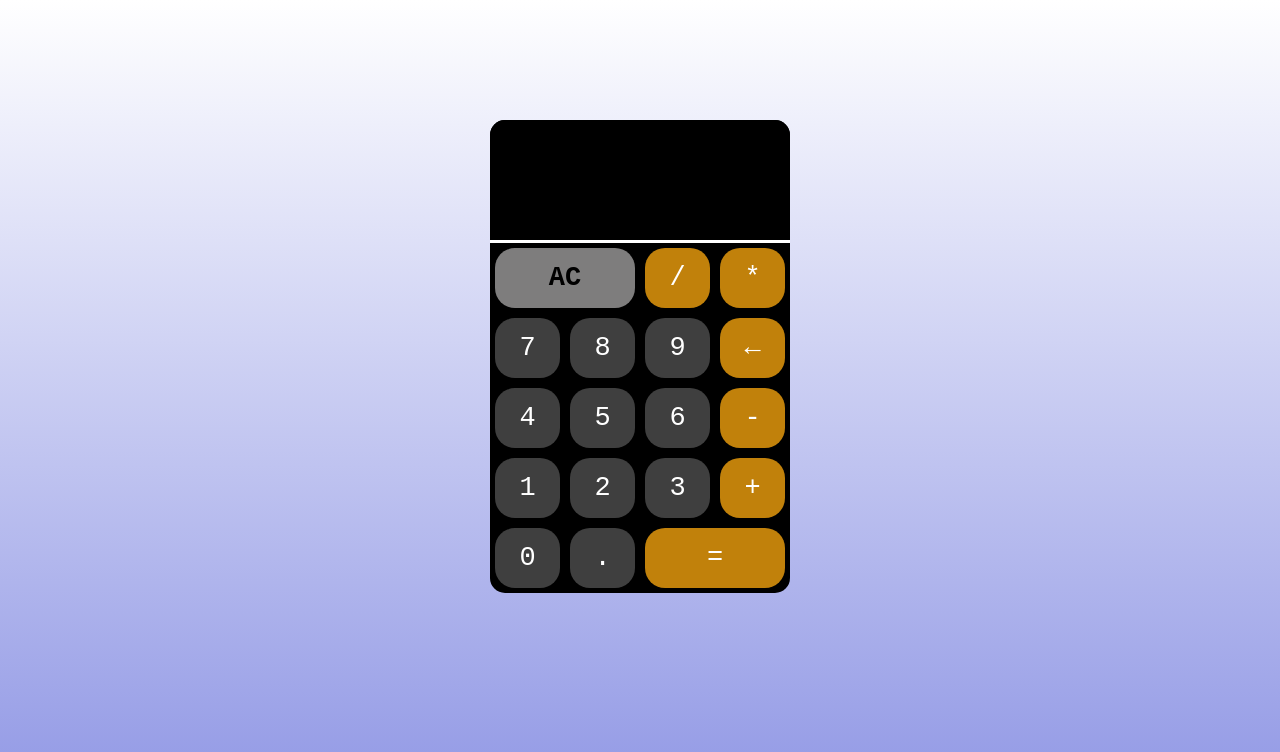
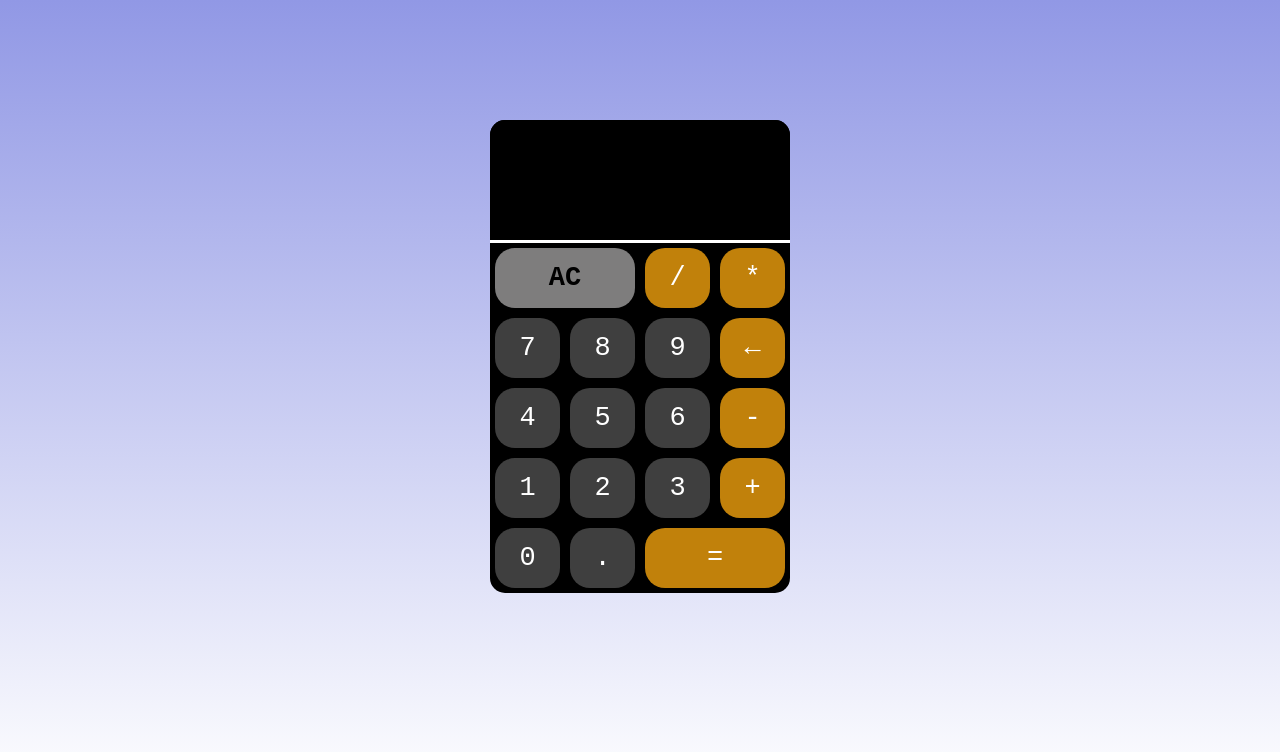
Before and after one commit to VladyslavGilyuk/Calculator-React, a React (Create React App) app: page / in a window 1280 px wide. Shown: the top 752 px of the page. Built offline with nearby package versions, Linux system fonts and the light colour scheme.

Commit message:
color direction changed

```diff
--- a/src/App.css
+++ b/src/App.css
@@ -13,7 +13,7 @@ html {
 body {
   background-repeat: no-repeat;
   background-attachment: fixed;
-  background: linear-gradient(white, #9198e5);
+  background: linear-gradient(to top, white, #9198e5);
 }
 
 
```
